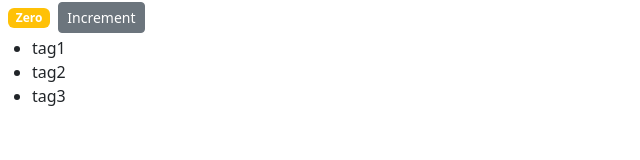
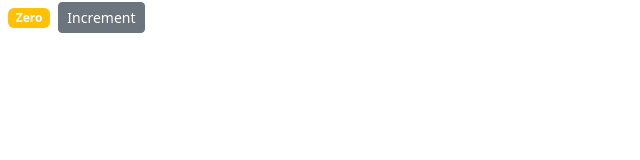
Before and after one commit to pravar1919/react-basics, a React (Create React App) app: page / in a window 1280 px wide. Shown: the top 160 px of the page, without its empty margins (0-640 px from the left). Built offline with nearby package versions, Linux system fonts and the light colour scheme.

Commit message:
completed counter

```diff
--- a/src/components/counter.jsx
+++ b/src/components/counter.jsx
@@ -3,14 +3,35 @@ import React, { Component } from 'react';
 class Counter extends Component {
     state = {
         count : 0,
-        tags: ['tag1', 'tag2', 'tag3']
+        tags: []
     };
+
+    // 1. we bind the 'this' using contructor.
+    // constructor(){
+    //     super(); // super is called before
+    //     this.handleIncrement = this.handleIncrement.bind(this); // it has the method bind in it.
+    // }
+
+    handleIncrement = (e) => { // 2. get the this using arrow function.
+        console.log("clicked", e)
+        this.setState({count:this.state.count + 1}) // setState to make aware react that the state
+                                                    // has changed and it will update the real dom with
+                                                    // virtual dom.
+        // obj.method(); -> return reference
+        // method() -> returns the reference of window object, but if the strict mode is enabled
+                        // retuns undefined
+    }
+
     render() {
         return (
             <>
                 <span className={this.getBadgeClass()}>{this.formatCount()}</span>
-                <button className="btn btn-secondary btn-sm">Increment</button>
-                <ul>{ this.state.tags.map(tag => <li key={tag}>{tag}</li>) }</ul>
+                <button
+                    onClick={() => this.handleIncrement({ id: Math.round(Math.random(100)*100)})}
+                    className="btn btn-secondary btn-sm"
+                >
+                    Increment
+                </button>
             </>
         );
 
```
